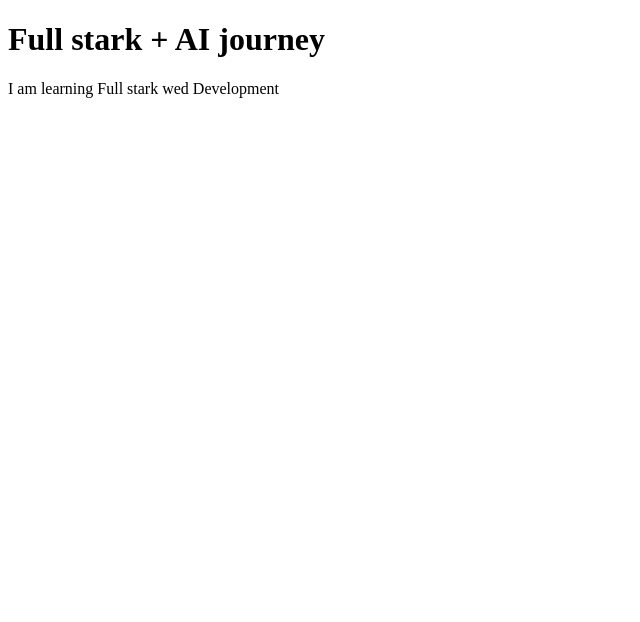
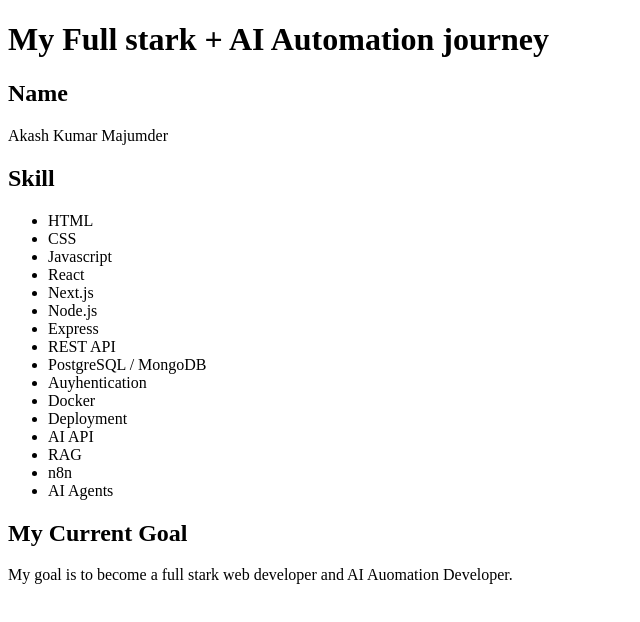
Before and after one commit to akashmajumder1999/Full-Stack-AI-Automation, a plain HTML site: page index.html in a window 1280 px wide. Shown: the whole page, without its empty margins (0-640 px from the left). Drawn offline with Linux system fonts and the light colour scheme.

Commit message:
Intial project setupt

```diff
--- a/index.html
+++ b/index.html
@@ -3,10 +3,34 @@
 <head>
     <meta charset="UTF-8">
     <meta name="viewport" content="width=device-width, initial-scale=1.0">
-    <title>Document</title>
+    <title>My Full Stark Journey</title>
 </head>
 <body>
-    <h1>Full stark + AI journey</h1>
-    <p>I am learning Full stark wed Development</p>
+    <h1>My Full stark + AI Automation journey</h1>
+    <h2>Name</h2>
+    <p>Akash Kumar Majumder</p>
+
+    <h2>Skill</h2>
+    <ul>
+        <li>HTML</li>
+        <li>CSS</li>
+        <li>Javascript</li>
+        <li>React</li>
+        <li>Next.js</li>
+        <li>Node.js</li>
+        <li>Express</li>
+        <li>REST API</li>
+        <li>PostgreSQL / MongoDB</li>
+        <li>Auyhentication</li>
+        <li>Docker</li>
+        <li>Deployment</li>
+        <li>AI API</li>
+        <li>RAG</li>
+        <li>n8n</li>
+        <li>AI Agents</li>
+    </ul>
+
+    <h2>My Current Goal</h2>
+    <p>My goal is to become a full stark web developer and AI Auomation Developer.</p>
 </body>
 </html>
```
Also changed, not shown: 2 other files.
